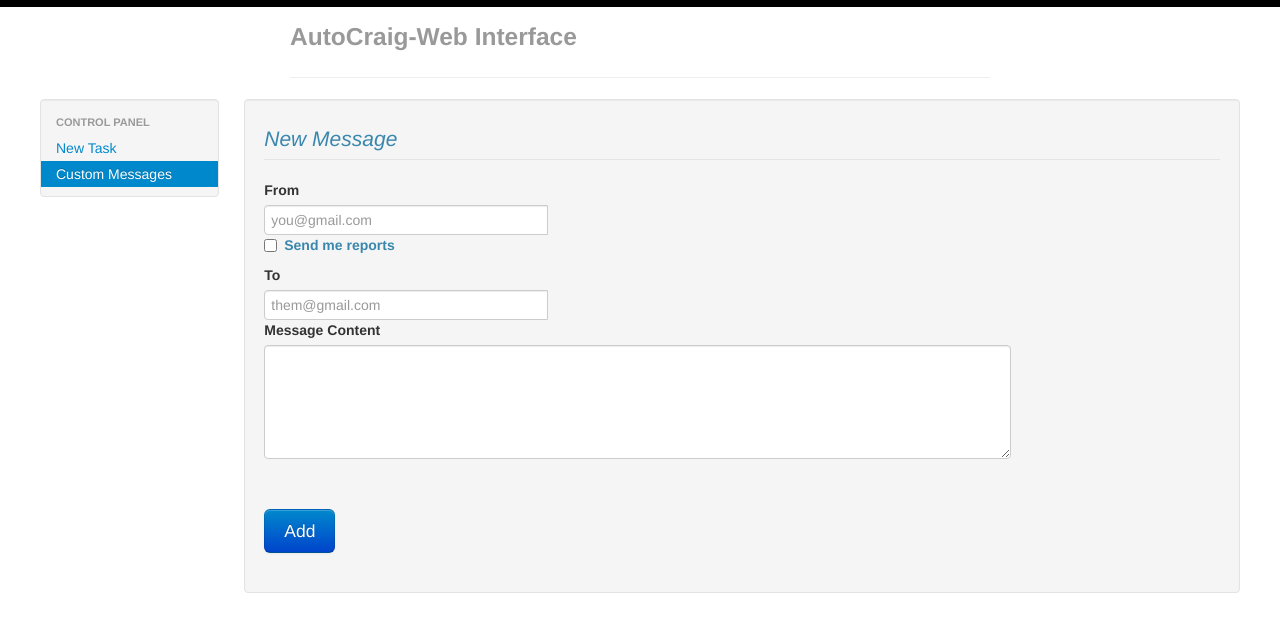
After one commit to kennyledet/Autocraig-Web, a Flask app: page /messages in a window 1280 px wide. The commit adds this page. Shown: the top 632 px of the page. Run offline with Flask 2, Linux system fonts and the light colour scheme; some libraries are stand-ins or nearby versions.

Commit message:
added custom messages page, refactored new task page

```diff
--- a/app.py
+++ b/app.py
@@ -1,4 +1,4 @@
-from flask import Flask, render_template
+from flask import Flask, render_template, request, jsonify, Response
 import os
 app = Flask(__name__)
 
@@ -6,6 +6,19 @@ app = Flask(__name__)
 def index():
 	return render_template('index.html')
 
+@app.route('/go')
+def go():
+	urls = request.args.get('urls', 0, type=str)
+	print urls
+	print urls.split('\n')
+
+	return jsonify(result=1)
+
+@app.route('/messages')
+def messages():
+	return render_template('messages.html')
+
+
 if __name__ == '__main__':
     # Bind to PORT if defined, otherwise default to 5000.
     port = int(os.environ.get('PORT', 5000))
--- a/static/styles.css
+++ b/static/styles.css
@@ -24,6 +24,13 @@ label {
 }
 
 .input-xxlarge {
-	height: 35px;
+	height: 100%;
 	width: 75%;
+
 }
+
+textarea, .textareaClone {
+	min-height: 6em;
+	padding: 1em;
+	margin-bottom: 10px;
+}
--- /dev/null
+++ b/templates/messages.html
@@ -0,0 +1,62 @@
+<!doctype html>
+<html lang="en">
+<head>
+	<title>AutoCraig-Web</title>
+	<link type="text/css" rel="stylesheet" href="{{ url_for('static', filename='bootstrap/css/bootstrap.css') }}" />
+	<link type="text/css" rel="stylesheet" href="{{ url_for('static', filename='styles.css') }}" />
+</head>
+<body class="container-fluid">
+<div class="container-narrow">
+	<div class="masthead">
+		<h3 class="muted">AutoCraig-Web Interface</h3>
+	</div>
+	<hr></hr>
+</div>
+
+<!-- content -->
+<div class="container-fluid">
+<div class="row-fluid">
+	<div class="span2 well sidebar-nav">
+		<ul class="nav nav-list">
+			<li class="nav-header">Control Panel</li>
+			<li><a href="/">New Task</a></li>
+			<li class="active"><a href="/messages">Custom Messages</a></li>
+		</ul>
+	</div>
+	<div class="span10 well">
+	    <form class="form-horizontal">
+		    <fieldset>
+			    <em><legend class="text-info">New Message</legend></em>
+
+			    <div class="input-append">
+				    <label>From</label>
+				    <input id="from" class="input-xlarge" type="text" placeholder="you@gmail.com">
+
+				    <label class="checkbox">
+				    	<input id="report" type="checkbox"> <p class="text-info">Send me reports</p>
+				    </label>
+
+				    <label>To</label>
+				    <input id="to" class="input-xlarge" type="text" placeholder="them@gmail.com">
+
+			    </div>
+			    <div></div>
+
+			    <label>Message Content</label>
+			    <textarea id="message" class="input-xxlarge expanding" type="text"></textarea>
+			    <div style="margin-top:50px;"></div>
+
+				<button id="addMessage" type="submit" class="btn btn-primary btn-large">Add</button>
+		    </fieldset>
+	    </form>
+	</div>
+</div>
+</div>
+
+<script src="{{ url_for('static', filename='jquery.min.js') }}"></script>
+<script src="{{ url_for('static', filename='bootstrap/js/bootstrap.js') }}"></script>
+<script src="{{ url_for('static', filename='expanding.js') }}"></script>
+
+
+</body>
+</html>
```
Also changed, not shown: templates/index.html (+29 -13 lines).
